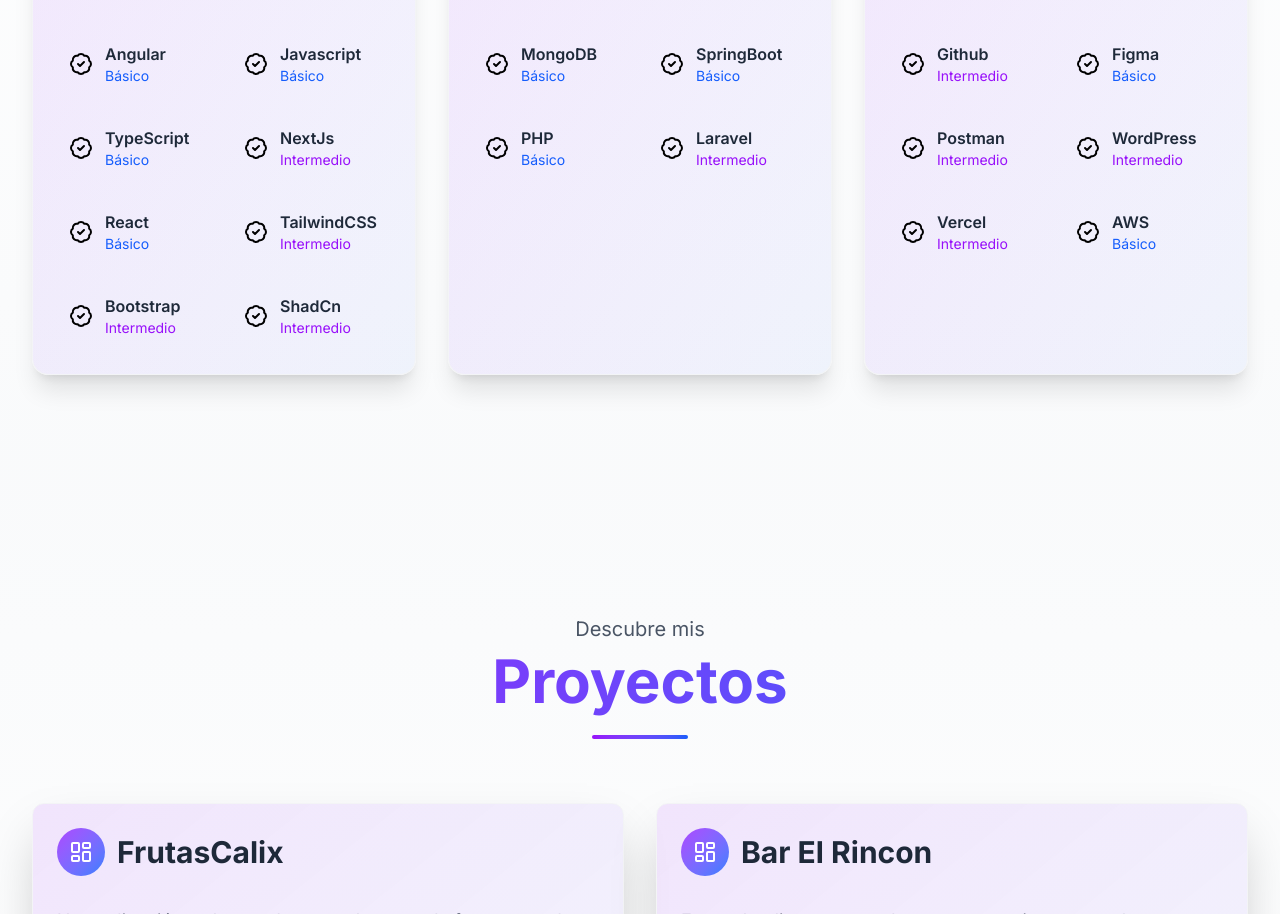
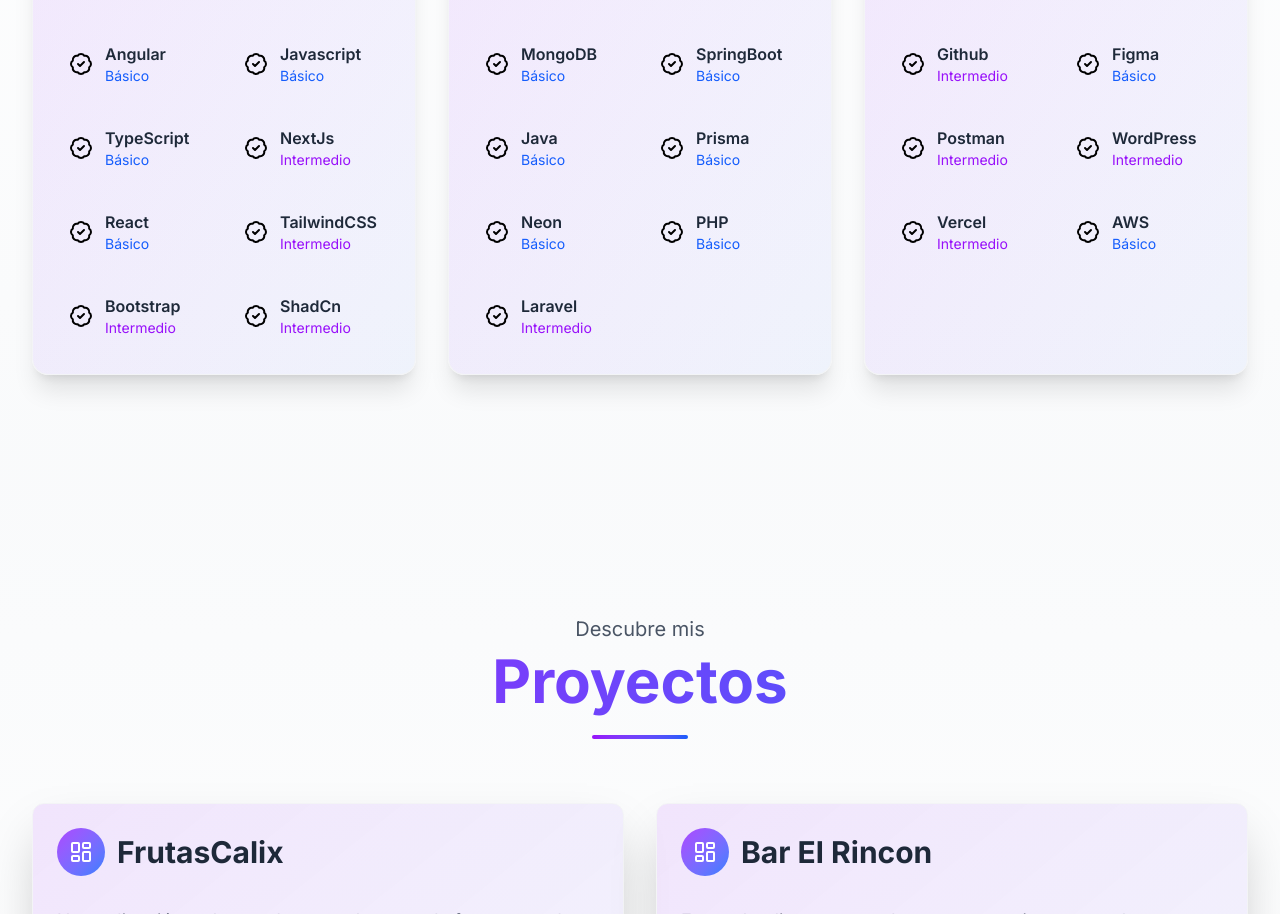
Before and after one commit to VictorPotenciano/portfolio-victor-potenciano, a Next.js app: page / in a window 1280 px wide. Shown: the part 2536-3450 px from the top of the page. Built offline with nearby package versions, Linux system fonts and the light colour scheme; no server answers.

Commit message:
Se agregan más tecnologías a desarrollo backend

```diff
--- a/src/translations/en.ts
+++ b/src/translations/en.ts
@@ -99,6 +99,9 @@ const en: TranslationKeys = {
           { name: "PostgreSQL", level: "Beginner" },
           { name: "MongoDB", level: "Beginner" },
           { name: "SpringBoot", level: "Beginner" },
+          { name: "Java", level: "Beginner" },
+          { name: "Prisma", level: "Beginner" },
+          { name: "Neon", level: "Beginner" },
           { name: "PHP", level: "Beginner" },
           { name: "Laravel", level: "Intermediate" },
         ],
--- a/src/translations/es.ts
+++ b/src/translations/es.ts
@@ -99,6 +99,9 @@ const es: TranslationKeys = {
           { name: "PostgreSQL", level: "Básico" },
           { name: "MongoDB", level: "Básico" },
           { name: "SpringBoot", level: "Básico" },
+          { name: "Java", level: "Básico" },
+          { name: "Prisma", level: "Básico" },
+          { name: "Neon", level: "Básico" },
           { name: "PHP", level: "Básico" },
           { name: "Laravel", level: "Intermedio" },
         ],
```
